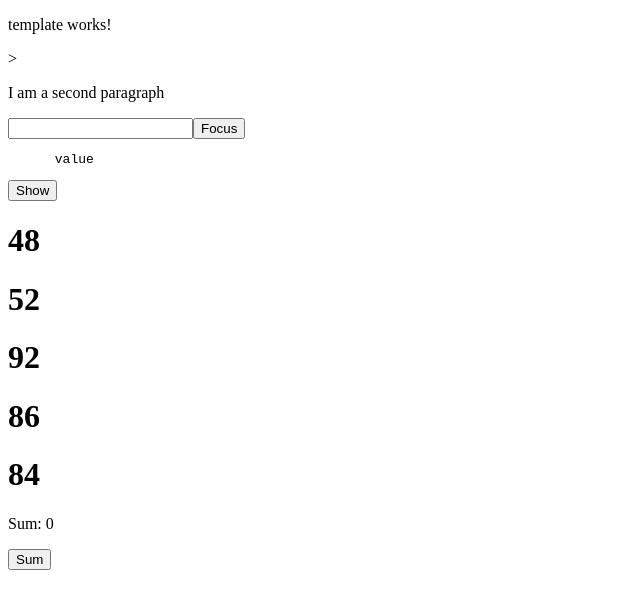
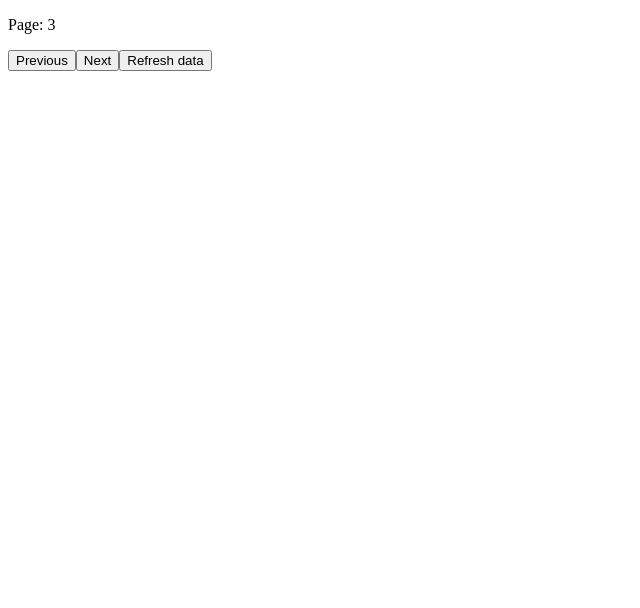
Before and after one commit to hazenite/Angular-course, an Angular app: page / in a window 1280 px wide. Shown: the top 608 px of the page, without its empty margins (0-640 px from the left). Built offline with nearby package versions, Linux system fonts and the light colour scheme.

Commit message:
#26 ViewChildren Homework

```diff
--- a/src/app/app.component.html
+++ b/src/app/app.component.html
@@ -1,9 +1,10 @@
-
-
+<app-data-table>
+</app-data-table>
+<!--
 <app-template></app-template>
 
 
-<app-foo></app-foo>
+<app-foo></app-foo> -->
 <!-- <button (click) = "toggleVisablity()"> toggle visability </button>
  @if (visible) {
 <app-lifecycletester [myChange] = myChange [myRandomNumbers]= myRandomNumbers > </app-lifecycletester>
--- a/src/app/app.component.ts
+++ b/src/app/app.component.ts
@@ -28,6 +28,8 @@ import { PageLayoutComponent } from './page-layout/page-layout.component';
 import { MyIpComponent } from './my-ip/my-ip.component';
 import { LifecycletesterComponent } from './lifecycletester/lifecycletester.component';
 import { TemplateComponent } from './template/template.component';
+import { PaginationComponent } from './pagination/pagination.component';
+import { DataTableComponent } from './data-table/data-table.component';
 
 type Box = {
   r: number;
@@ -48,6 +50,8 @@ type Box = {
     ParentComponent,
     TemplateComponent,
     FooComponent,
+    PaginationComponent,
+    DataTableComponent,
   ],
   templateUrl: './app.component.html',
   styleUrl: './app.component.scss',
--- /dev/null
+++ b/src/app/data-table/data-table.component.html
@@ -0,0 +1,14 @@
+<app-pagination #pagination></app-pagination>
+
+<button (click)="refreshData()">Refresh data</button>
+
+
+<ul>
+
+    @for(element of elements; track $index) {
+        <li>
+            {{element}}
+        </li>
+    }
+
+  </ul>
--- /dev/null
+++ b/src/app/data-table/data-table.component.ts
@@ -0,0 +1,28 @@
+import {
+  AfterViewInit,
+  Component,
+  ElementRef,
+  QueryList,
+  ViewChild,
+  ViewChildren,
+} from '@angular/core';
+import { PaginationComponent } from '../pagination/pagination.component';
+
+@Component({
+  selector: 'app-data-table',
+  imports: [PaginationComponent],
+  templateUrl: './data-table.component.html',
+  styleUrl: './data-table.component.scss',
+})
+export class DataTableComponent {
+  @ViewChild('pagination')
+  paginationRef!: PaginationComponent;
+
+  elements: string[] = [];
+
+  refreshData() {
+    const pageNumber = this.paginationRef.pageNumber;
+
+    this.elements.push(`Pobieranie danych ze strony ${pageNumber}`);
+  }
+}
--- /dev/null
+++ b/src/app/pagination/pagination.component.html
@@ -0,0 +1,5 @@
+
+
+<p> Page: {{pageNumber}} </p>
+<button (click)="previousNumber()"> Previous </button>
+<button (click)="nextNumber()"> Next </button>
--- /dev/null
+++ b/src/app/pagination/pagination.component.ts
@@ -0,0 +1,20 @@
+import { Component } from '@angular/core';
+import { DataTableComponent } from '../data-table/data-table.component';
+
+@Component({
+  selector: 'app-pagination',
+  imports: [],
+  templateUrl: './pagination.component.html',
+  styleUrl: './pagination.component.scss',
+})
+export class PaginationComponent {
+  pageNumber: number = 3;
+
+  nextNumber() {
+    this.pageNumber += 1;
+  }
+
+  previousNumber() {
+    this.pageNumber -= 1;
+  }
+}
```
Also changed, not shown: src/app/data-table/data-table.component.scss (added), src/app/pagination/pagination.component.scss (added), 2 other files (tests, documents, lock files or other folders).
